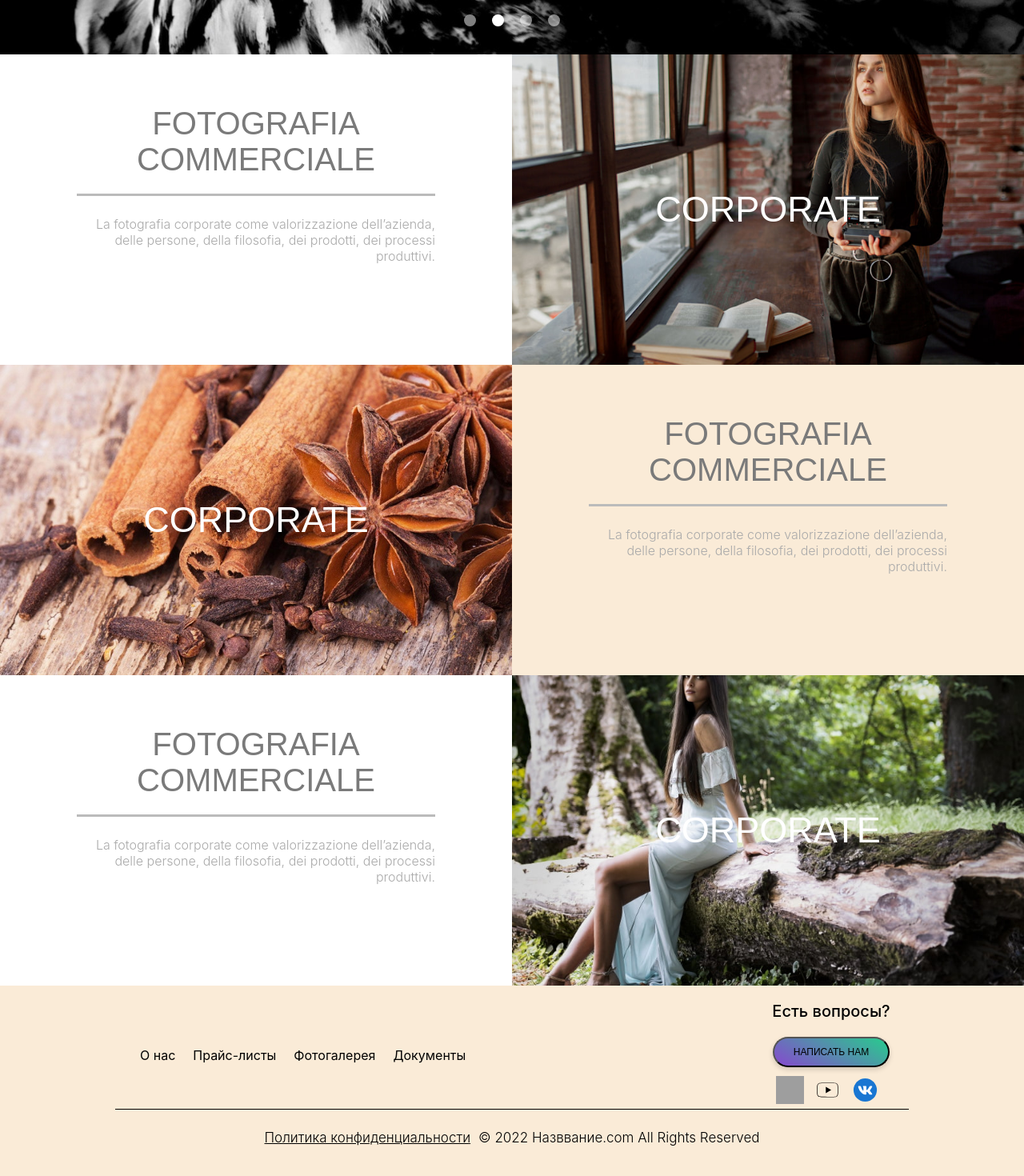
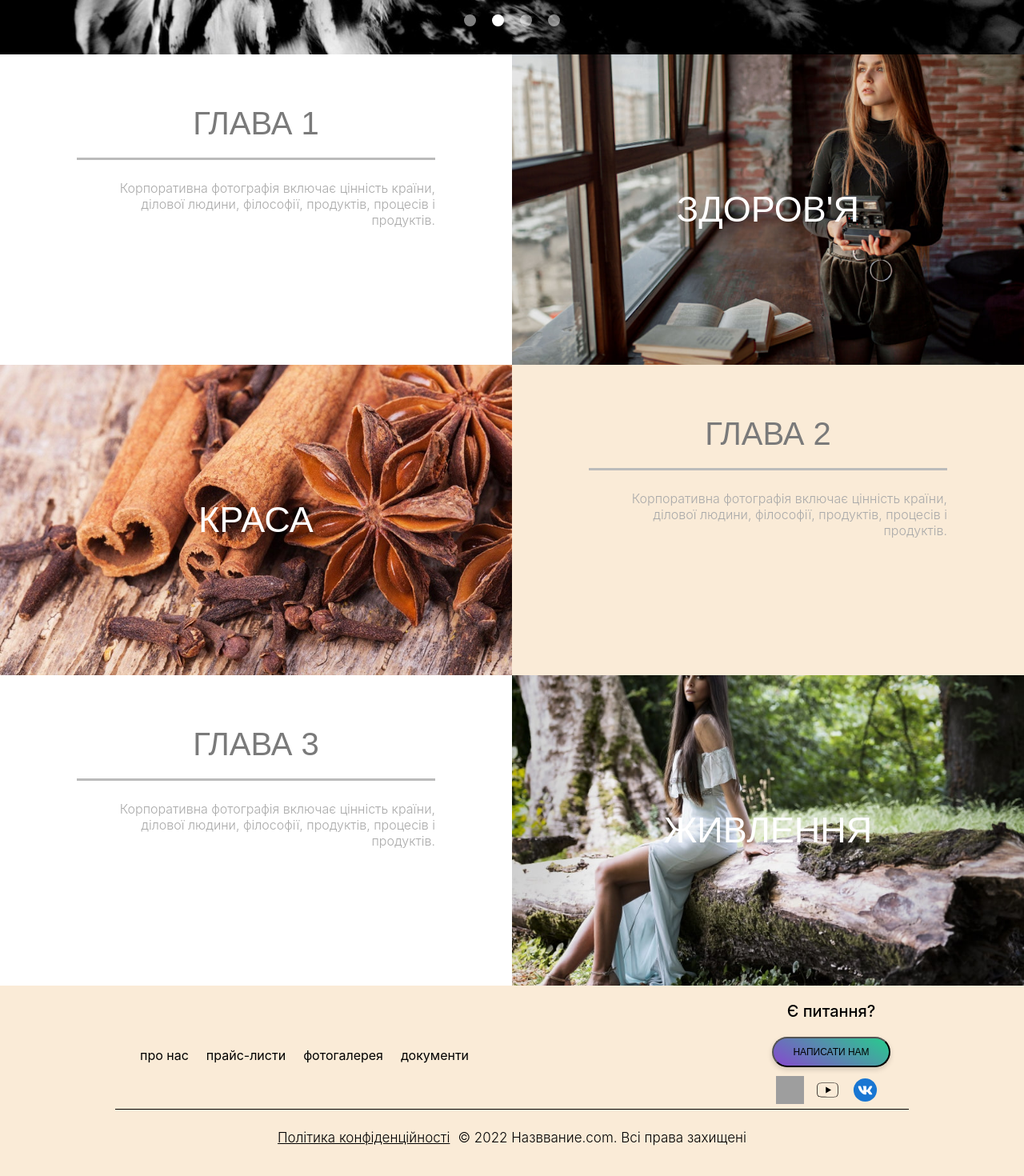
Before and after one commit to Leonid578/Clothing-store_front, a React (Create React App) app: page / in a window 1280 px wide. Shown: the part 732-2202 px from the top of the page at 80% size. Built offline with nearby package versions, Linux system fonts and the light colour scheme; grey boxes are pictures that could not be loaded.

Commit message:
upd language

```diff
--- a/package.json
+++ b/package.json
@@ -10,6 +10,8 @@
     "@testing-library/user-event": "^13.5.0",
     "classnames": "^2.3.2",
     "i18next": "^22.1.5",
+    "i18next-browser-languagedetector": "^7.0.1",
+    "i18next-http-backend": "^2.1.1",
     "nodemon": "^2.0.20",
     "react": "^18.2.0",
     "react-dom": "^18.2.0",
--- /dev/null
+++ b/public/locales/ua/translation.json
@@ -0,0 +1,27 @@
+{
+  "about": {
+    "title": "Продукція Корал Клуб",
+    "part1": "Глава 1",
+    "part2": "Глава 2",
+    "part3": "Глава 3"
+  },
+  "links": {
+    "links_one": "здоров'я",
+    "links_two": "краса",
+    "links_tree": "живлення",
+    "Health": "Корпоративна фотографія включає цінність країни, ділової людини, філософії, продуктів, процесів і продуктів.",
+    "Beauty": "Корпоративна фотографія включає цінність країни, ділової людини, філософії, продуктів, процесів і продуктів.",
+    "Nutrition": "Корпоративна фотографія включає цінність країни, ділової людини, філософії, продуктів, процесів і продуктів.",
+    "footer_data": "© {{dateNow}} Назввание.com. Всі права захищені",
+    "Privacy": "Політика конфіденційності"
+  },
+  "header": {},
+  "footer": {
+    "links_about": "про нас",
+    "linls_Prace": "прайс-листи",
+    "links_Foto": "фотогалерея",
+    "links_documentation": "документи",
+    "question": "Є питання?",
+    "write": "НАПИСАТИ НАМ"
+  }
+}
--- a/src/App.js
+++ b/src/App.js
@@ -1,4 +1,4 @@
-import { Suspense } from "react";
+import React, { Suspense } from "react";
 import { Routes, Route, Navigate } from "react-router-dom";
 
 import Header from "./components/Header/HeaderMenu";
--- a/src/components/Flags/flag.jsx
+++ b/src/components/Flags/flag.jsx
@@ -13,8 +13,11 @@ import {
   Li,
   Div,
 } from "./flag.style";
+import { useTranslation } from "react-i18next";
+import "../utils/i18next";
+const Flag = ({ flagActive }) => {
+  const { t, i18n } = useTranslation();
 
-const Flag = ({ flagActive }) => {
   const { addToFlag } = useContext(CartContext);
   const [resultCheck, setResultCheck] = useState(false);
   const [languages, setLanguages] = useState([
@@ -45,6 +48,10 @@ const Flag = ({ flagActive }) => {
     setLanguages([{ src: "https://flagcdn.com/us.svg", language: "English" }]);
     setResultCheck(false);
     addToFlag([{ src: "https://flagcdn.com/us.svg", language: "English" }]);
+  };
+
+  const changleLanguage = (lang) => {
+    i18n.changeLanguage(lang);
   };
 
   const languagess = languages[0].language;
@@ -79,7 +86,7 @@ const Flag = ({ flagActive }) => {
                     languagess === "Ukraine" ? "#f4f4f4" : "#fff",
                 }}
               >
-                <DropdownHeaderDiv>
+                <DropdownHeaderDiv onClick={() => changleLanguage("ua")}>
                   <img
                     src="https://flagcdn.com/ua.svg"
                     width="18"
@@ -95,7 +102,7 @@ const Flag = ({ flagActive }) => {
                     languagess === "English" ? "#f4f4f4" : "#fff",
                 }}
               >
-                <DropdownHeaderDiv>
+                <DropdownHeaderDiv onClick={() => changleLanguage("eng")}>
                   <img
                     src="https://flagcdn.com/us.svg"
                     width="18"
@@ -111,7 +118,7 @@ const Flag = ({ flagActive }) => {
                     languagess === "Russian" ? "#f4f4f4" : "#fff",
                 }}
               >
-                <DropdownHeaderDiv>
+                <DropdownHeaderDiv onClick={() => changleLanguage("ru")}>
                   <img
                     src="https://flagcdn.com/ru.svg"
                     width="18"
--- a/src/components/Footer/FooterItem.jsx
+++ b/src/components/Footer/FooterItem.jsx
@@ -14,7 +14,8 @@ import {
   StyledLink,
   Div,
 } from "./FooterItem.style";
-
+import {useTranslation} from 'react-i18next'
+import "../utils/i18next"
 import facebook from "../../images/svg/facebook.svg";
 import youtube from "../../images/svg/youtube.svg";
 import vk from "../../images/svg/vk.svg";
@@ -24,28 +25,30 @@ const scrollTop = () => {
 };
 
 const FooterItem = () => {
+  const {t} = useTranslation()
+
   return (
     <>
       <LogInContainer>
         <ItemLi>
           <List>
-            <FooterLink>О нас</FooterLink>
+            <FooterLink>{t("footer.links_about")}</FooterLink>
           </List>
           <List>
-            <FooterLink>Прайс-листы</FooterLink>
+            <FooterLink>{t("footer.linls_Prace")}</FooterLink>
           </List>
           <List>
-            <FooterLink>Фотогалерея</FooterLink>
+            <FooterLink>{t("footer.links_Foto")}</FooterLink>
           </List>
           <List>
-            <FooterLink>Документы</FooterLink>
+            <FooterLink>{t("footer.links_documentation")}</FooterLink>
           </List>
         </ItemLi>
 
         <ItemLii>
           <Div>
-            <FooterTitle>Есть вопросы?</FooterTitle>
-            <FooterButton>НАПИСАТЬ НАМ</FooterButton>
+            <FooterTitle>{t("footer.question")}</FooterTitle>
+            <FooterButton>{t("footer.write")}</FooterButton>
           </Div>
           <FooterLiImg>
             <FooterLink>
@@ -63,10 +66,10 @@ const FooterItem = () => {
       <Separator></Separator>
       <BottomFooter>
         <StyledLink to="/privacyPolicy" onClick={scrollTop}>
-          Политика конфиденциальности
+          {t("links.Privacy")}
         </StyledLink>
         <BottomFooterText>
-          © 2022 Назввание.com All Rights Reserved
+          {t("links.footer_data",{dateNow: new Date().getFullYear()})}
         </BottomFooterText>
       </BottomFooter>
     </>
--- a/src/components/Header/HeaderMenu.jsx
+++ b/src/components/Header/HeaderMenu.jsx
@@ -17,6 +17,7 @@ import { RowLine } from "../Flags/flag.style";
 import { ReactComponent as Magnifier } from "../../images/svg/magnifier.svg";
 import Flag from "../Flags/flag";
 import "./Header.style.css";
+
 
 // const [active2, setActive2] = useState(false);
 // const [active, setActive] = useState(true);
--- a/src/components/hitsOfSales/PageHitsOfSales.jsx
+++ b/src/components/hitsOfSales/PageHitsOfSales.jsx
@@ -11,20 +11,22 @@ import {
   ElementorBackgroundOverlay,
 } from "./PageHitsOfSales.stylee";
 import "./style.css";
+import { useTranslation } from "react-i18next";
+import "../utils/i18next";
 
 const HitsOfSales = () => {
+  const { t } = useTranslation();
   return (
     <Container>
       <HitsContainer>
         <ElementorColumn className="white">
           <ElementorBackgroundOverlay>
             <ElementorHeadingTitleLeft>
-              FOTOGRAFIA COMMERCIALE
+            {t("about.part1")}
             </ElementorHeadingTitleLeft>
             <ElementorDividerSeparator />
             <ElementorTextEditor>
-              La fotografia corporate come valorizzazione dell’azienda, delle
-              persone, della filosofia, dei prodotti, dei processi produttivi.
+            {t("links.Health")}
             </ElementorTextEditor>
           </ElementorBackgroundOverlay>
         </ElementorColumn>
@@ -32,7 +34,9 @@ const HitsOfSales = () => {
         <ElementorColumn2>
           <a href="/">
             <ElementorElementPopulate className="img1">
-              <ElementorHeadingTitleRight>corporate</ElementorHeadingTitleRight>
+              <ElementorHeadingTitleRight>
+                {t("links.links_one")}
+              </ElementorHeadingTitleRight>
             </ElementorElementPopulate>
           </a>
         </ElementorColumn2>
@@ -42,19 +46,20 @@ const HitsOfSales = () => {
         <ElementorColumn2>
           <a href="/">
             <ElementorElementPopulate className="img2">
-              <ElementorHeadingTitleRight>corporate</ElementorHeadingTitleRight>
+              <ElementorHeadingTitleRight>
+                {t("links.links_two")}
+              </ElementorHeadingTitleRight>
             </ElementorElementPopulate>
           </a>
         </ElementorColumn2>
         <ElementorColumn className="light">
           <ElementorBackgroundOverlay>
             <ElementorHeadingTitleLeft>
-              FOTOGRAFIA COMMERCIALE
+            {t("about.part2")}
             </ElementorHeadingTitleLeft>
             <ElementorDividerSeparator />
             <ElementorTextEditor>
-              La fotografia corporate come valorizzazione dell’azienda, delle
-              persone, della filosofia, dei prodotti, dei processi produttivi.
+            {t("links.Beauty")}
             </ElementorTextEditor>
           </ElementorBackgroundOverlay>
         </ElementorColumn>
@@ -64,12 +69,11 @@ const HitsOfSales = () => {
         <ElementorColumn className="white">
           <ElementorBackgroundOverlay>
             <ElementorHeadingTitleLeft>
-              FOTOGRAFIA COMMERCIALE
+            {t("about.part3")}
             </ElementorHeadingTitleLeft>
             <ElementorDividerSeparator />
             <ElementorTextEditor>
-              La fotografia corporate come valorizzazione dell’azienda, delle
-              persone, della filosofia, dei prodotti, dei processi produttivi.
+            {t("links.Nutrition")}
             </ElementorTextEditor>
           </ElementorBackgroundOverlay>
         </ElementorColumn>
@@ -77,7 +81,9 @@ const HitsOfSales = () => {
         <ElementorColumn2>
           <a href="/">
             <ElementorElementPopulate className="img3">
-              <ElementorHeadingTitleRight>corporate</ElementorHeadingTitleRight>
+              <ElementorHeadingTitleRight>
+                {t("links.links_tree")}
+              </ElementorHeadingTitleRight>
             </ElementorElementPopulate>
           </a>
         </ElementorColumn2>
--- /dev/null
+++ b/src/components/utils/i18next.js
@@ -0,0 +1,23 @@
+import i18n from "i18next";
+import Backend from "i18next-http-backend";
+import Languagedetector from "i18next-browser-languagedetector";
+import { initReactI18next } from "react-i18next";
+
+i18n
+  .use(Backend)
+  .use(Languagedetector)
+  .use(initReactI18next)
+  .init({
+    fallbackLng: "ua",
+    whitelist: ["ua", "ru"],
+    debug: false,
+    detection: {
+      order: ["localStorage", "cookie"],
+      caches: ["localStarage", "cookie"],
+    },
+    interpolation: {
+      escapeValue: false,
+    },
+  });
+
+export default i18n;
```
Also changed, not shown: public/locales/eng/translation.json (added, +27 -0 lines), public/locales/ru/translation.json (added, +27 -0 lines), 1 other file (tests, documents, lock files or other folders).
